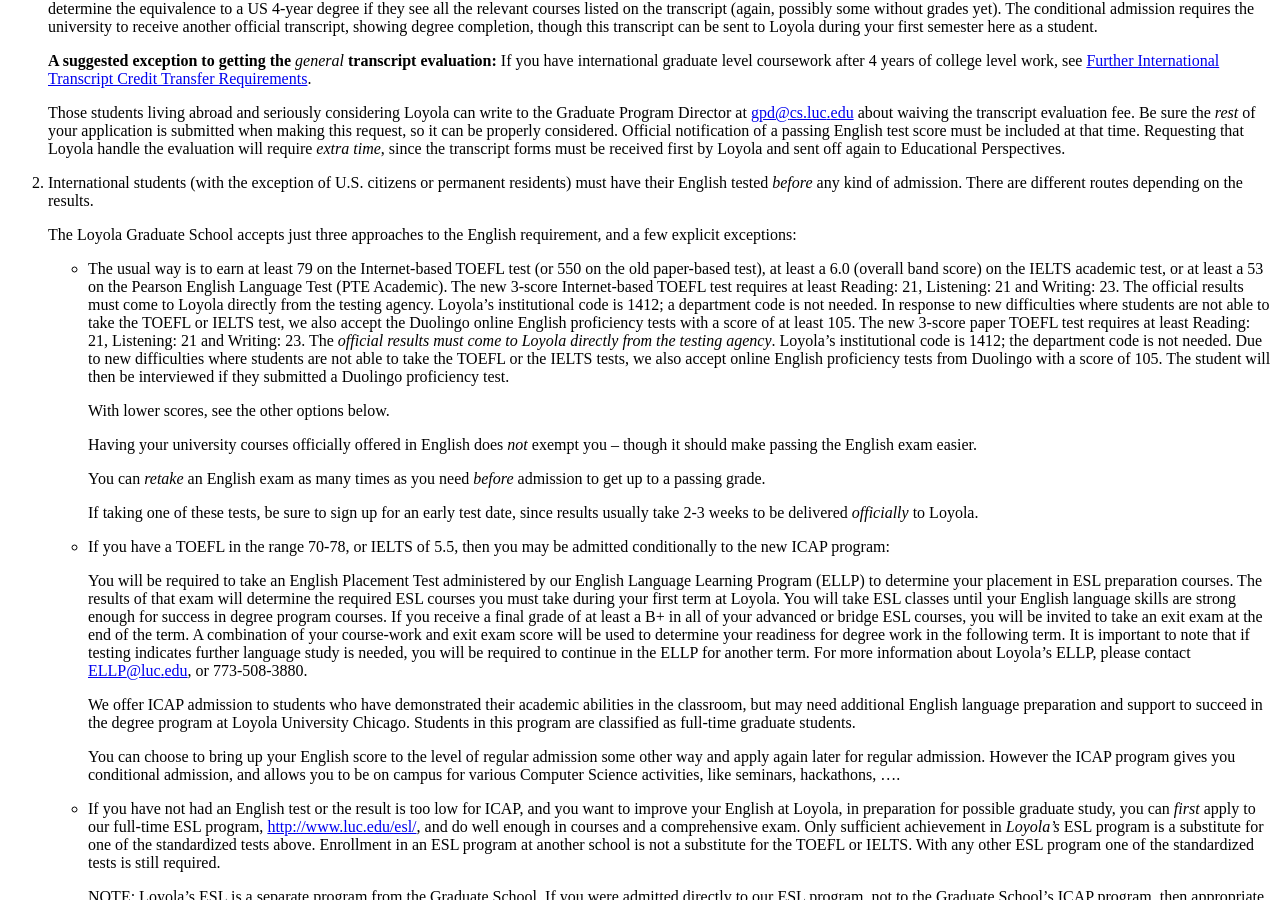
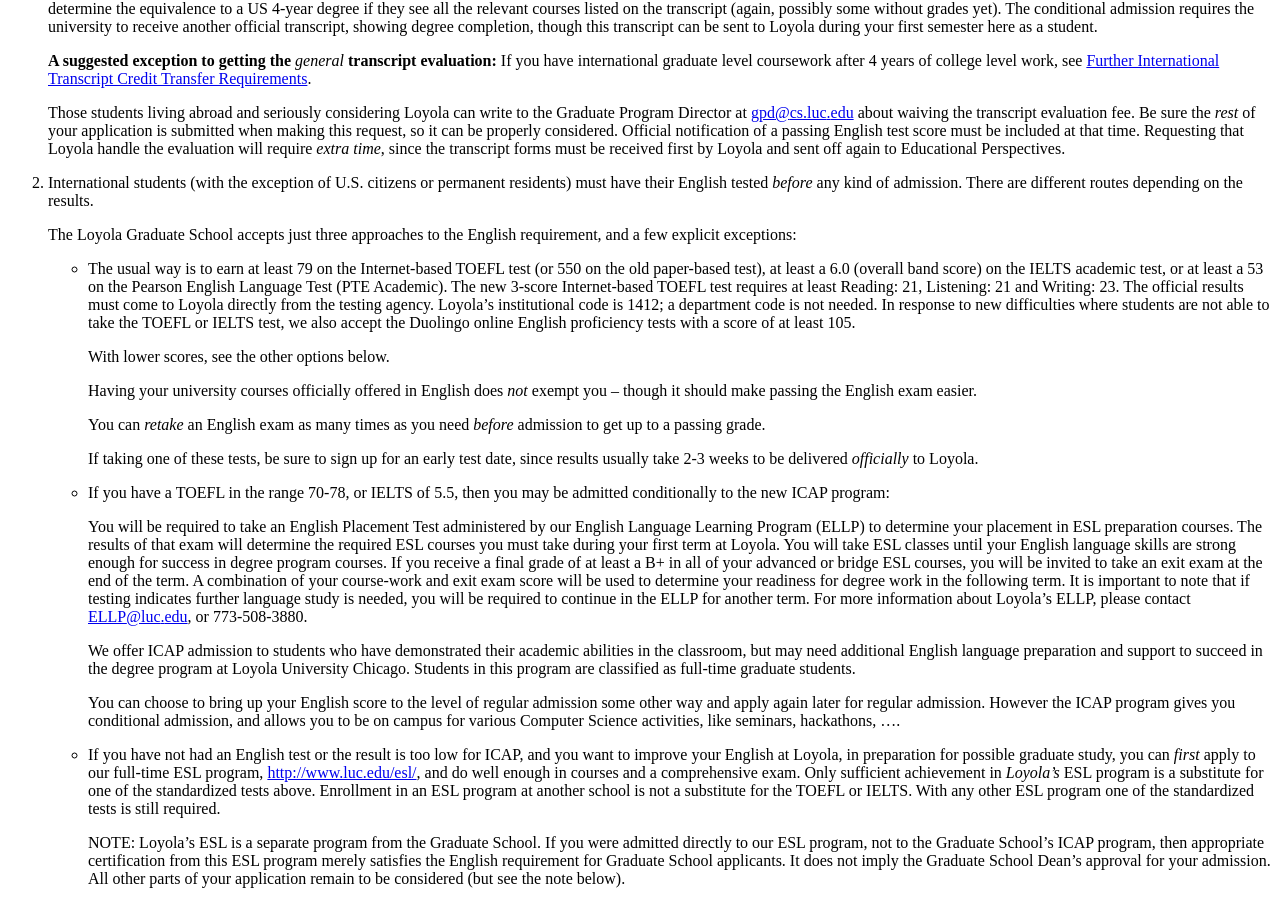
Before and after one commit to LoyolaChicagoCS/gradhandbook, a Sphinx documentation site: the page built from source/prospective_students.rst, in a window 1280 px wide and 900 px high, scrolled down 2188 px. Built offline with Sphinx 7.4.7 and the Read the Docs theme 2.0.0, drawn with Linux system fonts in a browser that asks for light colours.

Commit message:
updated the english test information

```diff
--- a/source/prospective_students.rst
+++ b/source/prospective_students.rst
@@ -210,13 +210,6 @@
      requirement, and a few explicit exceptions:
 
      *   The usual way is to earn at least 79 on the Internet-based TOEFL test (or 550 on the old paper-based test), at least a 6.0 (overall band score) on the IELTS academic test, or at least a 53 on the Pearson English Language Test (PTE Academic). The new 3-score Internet-based TOEFL test requires at least Reading: 21, Listening: 21 and Writing: 23. The official results must come to Loyola directly from the testing agency. Loyola’s institutional code is 1412; a department code is not needed. In response to new difficulties where students are not able to take the TOEFL or IELTS test, we also accept the Duolingo online English proficiency tests with a score of at least 105.
-         The new 3-score paper TOEFL test requires at least
-         Reading: 21, Listening: 21 and
-         Writing: 23.
-         The *official results must come to Loyola directly*
-         *from the testing agency*.
-         Loyola's institutional code is 1412;
-         the department code is not needed. Due to new difficulties where students are not able to take the TOEFL or the IELTS tests, we also accept online English proficiency tests from Duolingo with a score of 105. The student will then be interviewed if they submitted a Duolingo proficiency test.
 
          With lower scores, see the other options below.
 
```
